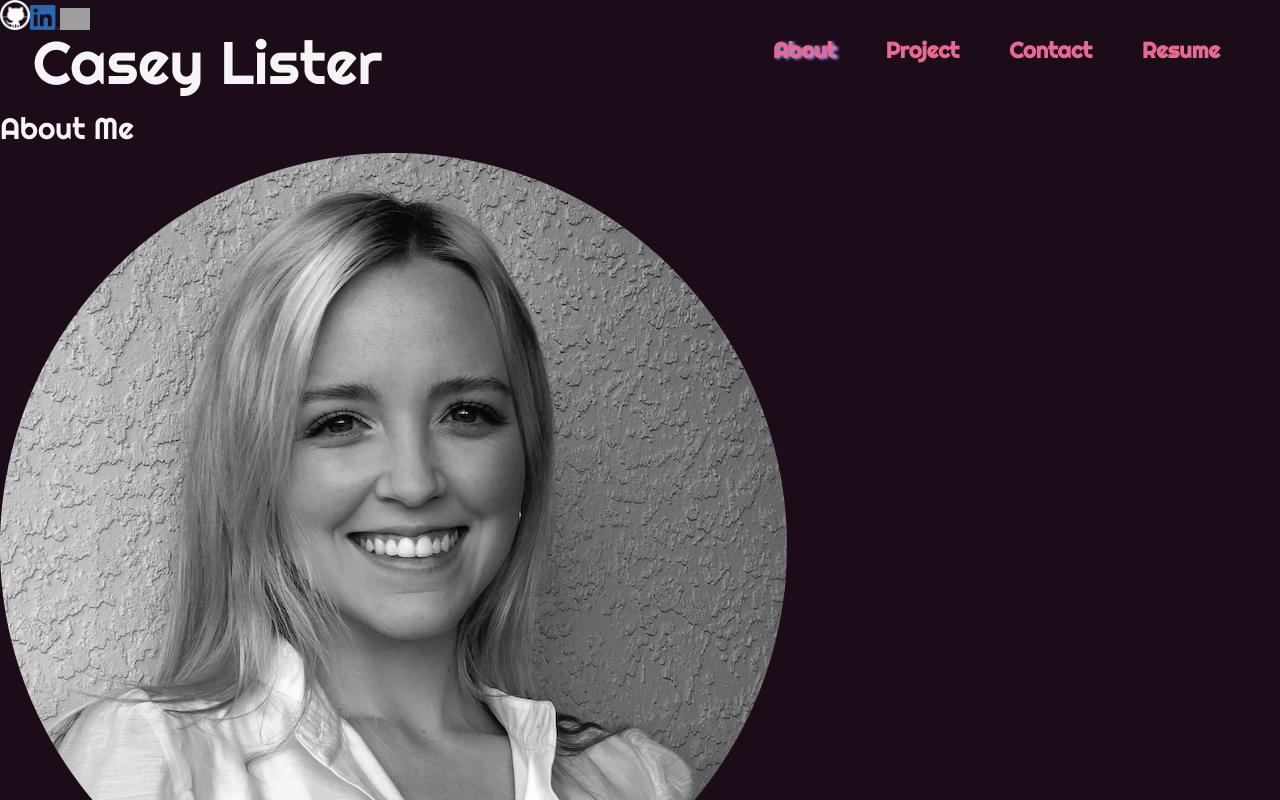
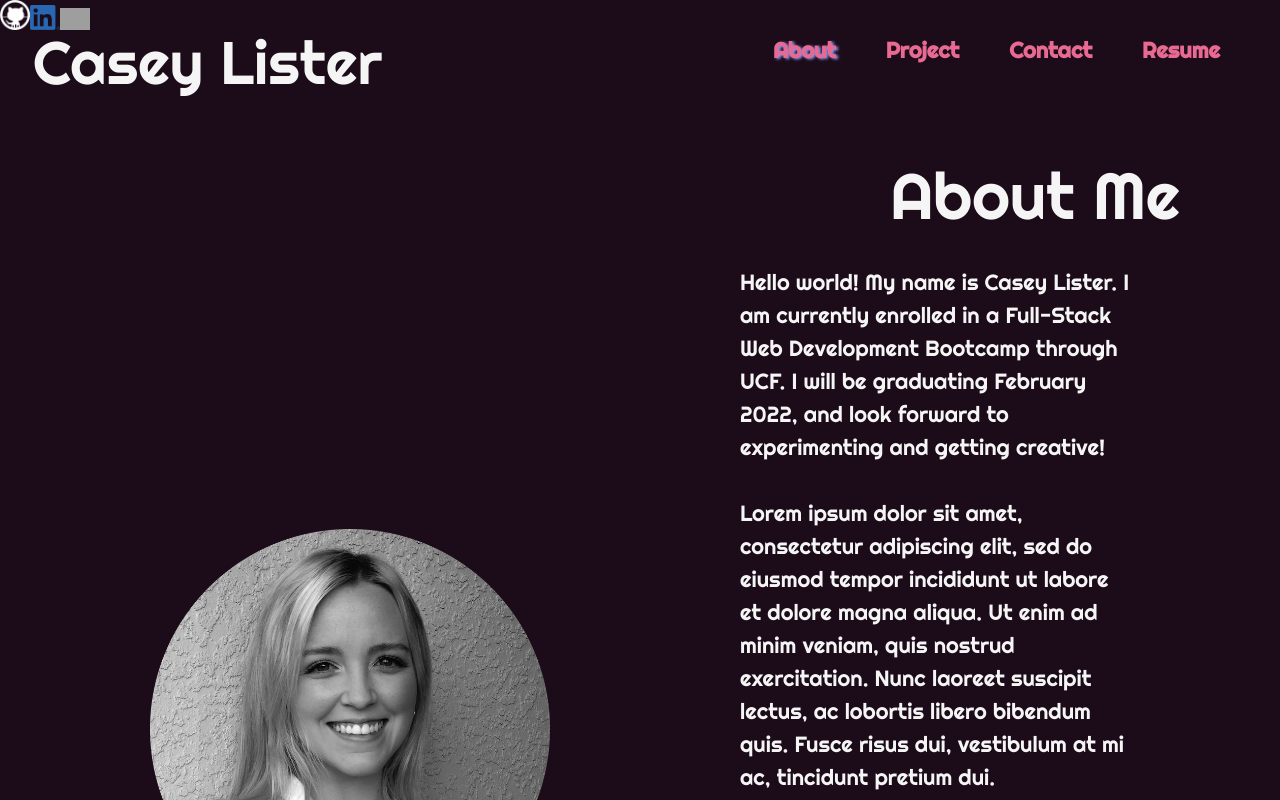
Before and after one commit to caseylister/casey-lister-react-portfolio, a React (Create React App) app: page / in a window 1280 px wide. Shown: the top 800 px of the page. Built offline with nearby package versions, Linux system fonts and the light colour scheme; grey boxes are pictures that could not be loaded.

Commit message:
about/contact style

```diff
--- a/src/index.css
+++ b/src/index.css
@@ -85,3 +85,118 @@ header nav ul li a:hover {
 }
 
 /* End header styles */
+
+/* about me */
+
+#about{
+  text-align: end;
+  padding-bottom: 10px;
+  margin: 50px 100px 20px auto;
+  font-size: 65px;
+}
+
+.content {
+  display: flex;
+  justify-content: space-between;
+  flex-wrap: wrap;
+  width: 100%;
+  margin: 0 auto;
+}
+
+.about-img {
+  align-items: center;
+  width: 400px;
+  height: 400px;
+  margin: auto 40px 30px 150px;
+}
+
+.about-text{
+  font-size: 22px;
+  line-height: 1.5;
+  flex: 2;
+  margin: auto 150px;
+}
+
+/* about me end */
+
+/* Contact style */
+
+#contact {
+  text-align: end;
+  padding-bottom: 10px;
+  margin: 50px 100px 20px auto;
+  font-size: 65px;
+}
+
+.contact-form {
+  /* flex: 100%; */
+  max-width: 700px;
+  margin: 20px 700px 0;
+  padding-bottom: 75px;
+  display: flex;
+  flex-wrap: wrap;
+  justify-content: center;
+}
+
+.contact-form div {
+  display: contents;
+}
+
+.contact-form label {
+  flex: 100%;
+  font-size: 25px;
+  color: var(--tertiary-color);
+  padding-bottom: 18px;
+  padding-top: 18px;
+}
+
+.contact-form input {
+  height: 40px;
+}
+
+.contact-form input, .contact-form textarea {
+  flex: 100%;
+  margin-bottom: 10px;
+  padding: 2px 5px;
+  border-radius: 5px;
+  background-color: var(--white);
+  font-size: 16px;
+  border: 1px solid var(--secondary-color);
+  box-shadow: var(--secondary-color) 0px 3px 10px;
+}
+
+.contact-form textarea {
+  padding-top: 8px;
+}
+
+.contact-form input:focus,
+.contact-form textarea:focus {
+  border-color: var(--link-color);
+}
+
+.contact-form button {
+  flex: 0 50%;
+  padding: 10px;
+  margin: 15px auto;
+  border-radius: 5px;
+  background-color: var(--link-color);
+  opacity: 0.7;
+  border: none;
+  cursor: pointer;
+}
+
+.contact-form button:hover{
+  opacity: 1;
+}
+
+.contact-form p{
+  font-size: 20px;
+}
+
+.error-message {
+  padding-top: 10px;
+  padding-bottom: 5px;
+  justify-content: center;
+}
+
+/* contact end */
```
